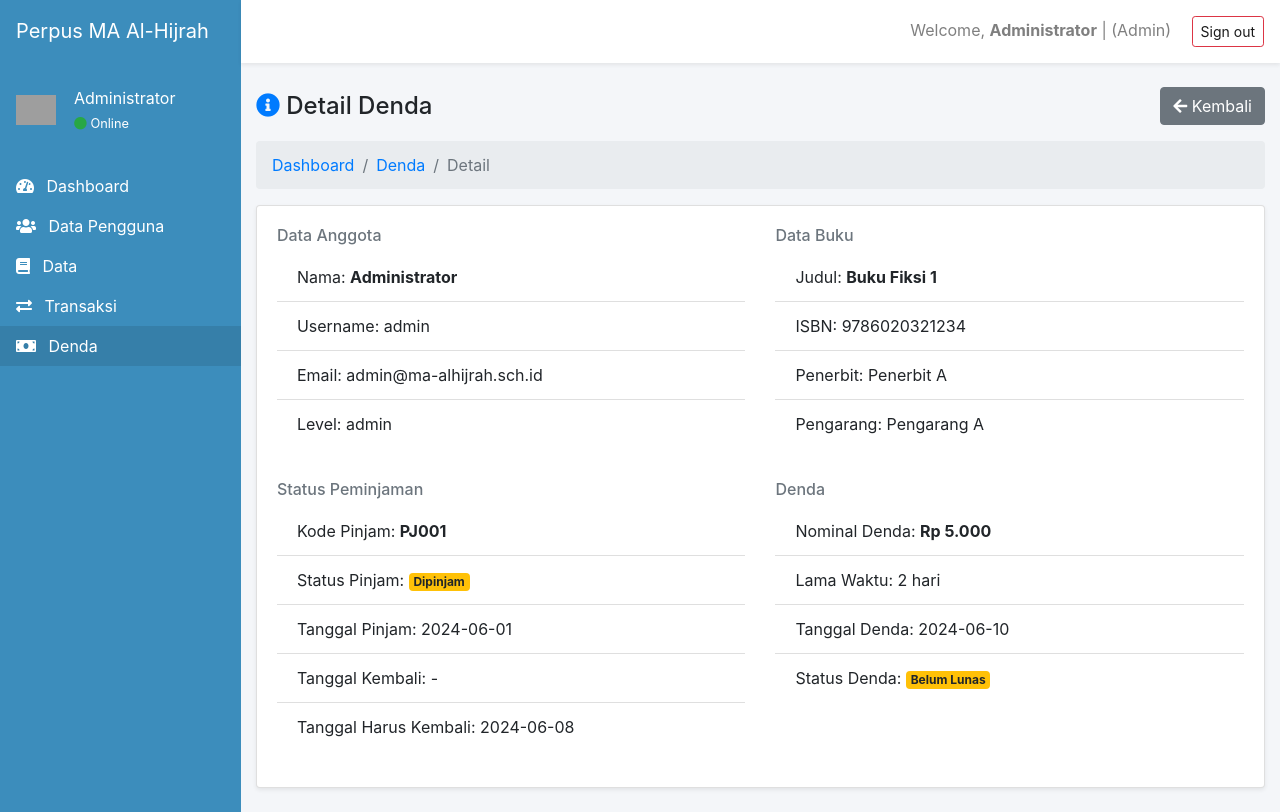
After one commit to decellll/WEB-UAS-301220055, a CodeIgniter app: page /database/index.php/admin/denda/detail/1 in a window 1280 px wide. The commit adds this page. Run offline with CodeIgniter, Linux system fonts and the light colour scheme; a user stored in the database is signed in; data comes from the database, SQL or seed files in the repository; grey boxes are pictures that could not be loaded.

Commit message:
Memperbaiki Detail Denda
Modifikasi fungsionalitas detail denda

```diff
--- a/application/controllers/admin/Denda.php
+++ b/application/controllers/admin/Denda.php
@@ -58,4 +58,12 @@ class Denda extends CI_Controller
         $this->session->set_flashdata('success', 'Denda telah dikonfirmasi lunas!');
         redirect('admin/denda');
     }
+    public function detail($id)
+    {
+        $data['denda'] = $this->Denda_model->getDetailDenda($id);
+        $data['content_view'] = 'admin/denda/detail';
+        $data['title'] = 'Detail Denda - Perpustakaan MA Al-Hijrah';
+        $data['active_menu'] = 'denda';
+        $this->load->view('templates/admin_layout', $data);
+    }
 }
--- a/application/models/Denda_model.php
+++ b/application/models/Denda_model.php
@@ -51,4 +51,14 @@ class Denda_model extends CI_Model
         $this->db->where('id_denda', $id);
         return $this->db->update('tb_denda', ['status' => 'lunas']);
     }
+    public function getDetailDenda($id)
+    {
+        $this->db->select('tb_denda.*, tb_pinjam.anggota_id, tb_pinjam.pinjam_id, tb_pinjam.tgl_pinjam, tb_pinjam.tgl_balik, tb_pinjam.tgl_kembali, tb_buku.title as judul_buku, tb_buku.isbn, tb_buku.penerbit, tb_buku.pengarang, tb_admin.nama as nama_anggota, tb_admin.user as username, tb_admin.email, tb_admin.level');
+        $this->db->from('tb_denda');
+        $this->db->join('tb_pinjam', 'tb_pinjam.pinjam_id = tb_denda.pinjam_id', 'left');
+        $this->db->join('tb_buku', 'tb_buku.buku_id = tb_pinjam.buku_id', 'left');
+        $this->db->join('tb_admin', 'tb_admin.user = tb_pinjam.anggota_id', 'left');
+        $this->db->where('tb_denda.id_denda', $id);
+        return $this->db->get()->row_array();
+    }
 }
--- /dev/null
+++ b/application/views/admin/denda/detail.php
@@ -0,0 +1,60 @@
+<div class="d-flex justify-content-between align-items-center mb-3">
+    <h4 class="mb-0"><i class="fa fa-info-circle text-primary"></i> Detail Denda</h4>
+    <a href="<?php echo site_url('admin/denda'); ?>" class="btn btn-secondary"><i class="fa fa-arrow-left"></i> Kembali</a>
+</div>
+<nav aria-label="breadcrumb">
+    <ol class="breadcrumb">
+        <li class="breadcrumb-item"><a href="<?php echo site_url('admin/dashboard'); ?>">Dashboard</a></li>
+        <li class="breadcrumb-item"><a href="<?php echo site_url('admin/denda'); ?>">Denda</a></li>
+        <li class="breadcrumb-item active" aria-current="page">Detail</li>
+    </ol>
+</nav>
+<div class="card shadow-sm mb-4">
+    <div class="card-body">
+        <?php if (!$denda): ?>
+            <div class="alert alert-danger">Data denda tidak ditemukan.</div>
+        <?php else: ?>
+            <div class="row">
+                <div class="col-md-6 mb-3">
+                    <h6 class="text-muted">Data Anggota</h6>
+                    <ul class="list-group list-group-flush">
+                        <li class="list-group-item">Nama: <b><?php echo htmlspecialchars($denda['nama_anggota']); ?></b></li>
+                        <li class="list-group-item">Username: <?php echo htmlspecialchars($denda['username']); ?></li>
+                        <li class="list-group-item">Email: <?php echo htmlspecialchars($denda['email']); ?></li>
+                        <li class="list-group-item">Level: <?php echo htmlspecialchars($denda['level']); ?></li>
+                    </ul>
+                </div>
+                <div class="col-md-6 mb-3">
+                    <h6 class="text-muted">Data Buku</h6>
+                    <ul class="list-group list-group-flush">
+                        <li class="list-group-item">Judul: <b><?php echo htmlspecialchars($denda['judul_buku']); ?></b></li>
+                        <li class="list-group-item">ISBN: <?php echo htmlspecialchars($denda['isbn']); ?></li>
+                        <li class="list-group-item">Penerbit: <?php echo htmlspecialchars($denda['penerbit']); ?></li>
+                        <li class="list-group-item">Pengarang: <?php echo htmlspecialchars($denda['pengarang']); ?></li>
+                    </ul>
+                </div>
+            </div>
+            <div class="row mt-3">
+                <div class="col-md-6 mb-3">
+                    <h6 class="text-muted">Status Peminjaman</h6>
+                    <ul class="list-group list-group-flush">
+                        <li class="list-group-item">Kode Pinjam: <b><?php echo htmlspecialchars($denda['pinjam_id']); ?></b></li>
+                        <li class="list-group-item">Status Pinjam: <?php if ($denda['tgl_kembali']): ?><span class="badge badge-success">Dikembalikan</span><?php else: ?><span class="badge badge-warning">Dipinjam</span><?php endif; ?></li>
+                        <li class="list-group-item">Tanggal Pinjam: <?php echo htmlspecialchars($denda['tgl_pinjam']); ?></li>
+                        <li class="list-group-item">Tanggal Kembali: <?php echo htmlspecialchars($denda['tgl_kembali'] ?? '-'); ?></li>
+                        <li class="list-group-item">Tanggal Harus Kembali: <?php echo htmlspecialchars($denda['tgl_balik'] ?? '-'); ?></li>
+                    </ul>
+                </div>
+                <div class="col-md-6 mb-3">
+                    <h6 class="text-muted">Denda</h6>
+                    <ul class="list-group list-group-flush">
+                        <li class="list-group-item">Nominal Denda: <b><?php echo $denda['denda'] ? 'Rp ' . number_format($denda['denda'], 0, ',', '.') : '-'; ?></b></li>
+                        <li class="list-group-item">Lama Waktu: <?php echo $denda['lama_waktu'] ? $denda['lama_waktu'] . ' hari' : '-'; ?></li>
+                        <li class="list-group-item">Tanggal Denda: <?php echo $denda['tgl_denda'] ?? '-'; ?></li>
+                        <li class="list-group-item">Status Denda: <?php if (isset($denda['status']) && $denda['status'] == 'lunas'): ?><span class="badge badge-success">Lunas</span><?php else: ?><span class="badge badge-warning">Belum Lunas</span><?php endif; ?></li>
+                    </ul>
+                </div>
+            </div>
+        <?php endif; ?>
+    </div>
+</div>
--- a/application/views/admin/denda/index.php
+++ b/application/views/admin/denda/index.php
@@ -48,7 +48,7 @@
                                 <?php endif; ?>
                             </td>
                             <td>
-                                <a href="#" class="btn btn-sm btn-info"><i class="fa fa-info-circle"></i> Detail</a>
+                                <a href="<?php echo site_url('admin/denda/detail/' . $d['id_denda']); ?>" class="btn btn-sm btn-info"><i class="fa fa-info-circle"></i> Detail</a>
                                 <?php if (!isset($d['status']) || $d['status'] != 'lunas'): ?>
                                     <a href="<?php echo site_url('admin/denda/confirm/' . $d['id_denda']); ?>" class="btn btn-sm btn-success" onclick="return confirm('Konfirmasi denda sudah dibayar?');"><i class="fa fa-check"></i> Konfirmasi</a>
                                 <?php endif; ?>
```
